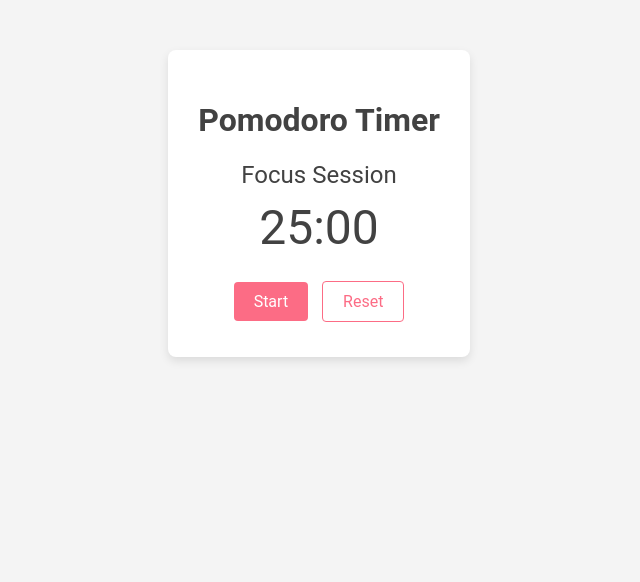
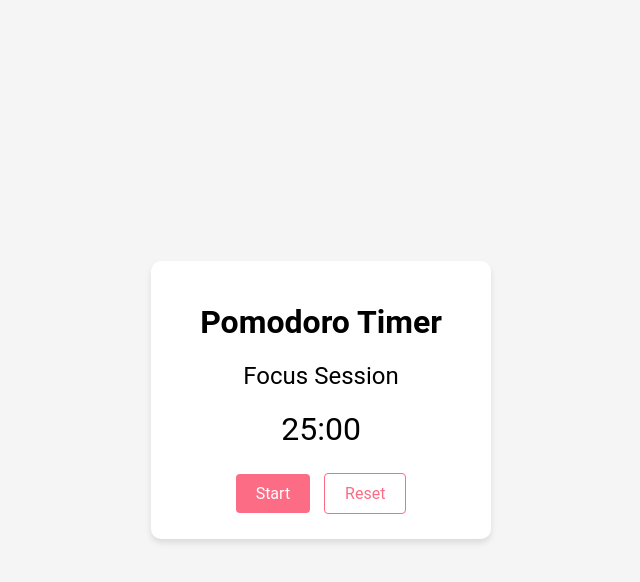
Before and after one commit to cendren/pomodoro, a plain HTML site: page index.html in a window 1280 px wide. Shown: the whole page, without its empty margins (317-957 px from the left). Drawn offline with Linux system fonts and the light colour scheme; a web font is replaced by a local one.

Commit message:
addedsheets

```diff
--- a/index.html
+++ b/index.html
@@ -1,7 +1,7 @@
 <!DOCTYPE html>
 <html lang="en">
 <head>
-  <meta charset="UTF-8" viewport="width=device-width, initial-scale=1.0">
+  <meta name="viewport" content="width=device-width, initial-scale=1.0, maximum-scale=1.0, user-scalable=no">
   <link href="https://fonts.cdnfonts.com/css/roboto" rel="stylesheet">
   <link href="style.css"  rel="stylesheet">
   <script src="script.js" defer></script>
--- /dev/null
+++ b/style copy.css
@@ -0,0 +1,41 @@
+
+    body {
+      font-family: 'roboto', sans-serif;
+      text-align: center;
+      color: #424242;
+      margin-top: 50px;
+      background: #f4f4f4;
+    }
+    #container {
+      background: white; /* Changed background color to pink */
+      padding: 30px;
+      border-radius: 8px;
+      display: inline-block;
+      box-shadow: 0 4px 10px rgba(0,0,0,0.1);
+    }
+    #sessionLabel {
+      font-size: 24px;
+      margin-bottom: 10px;
+    }
+    #timer {
+      font-size: 48px;
+      margin-bottom: 20px;
+    }
+    button {
+      font-family: 'roboto', sans-serif;
+      font-size: 16px;
+      padding: 10px 20px;
+      margin: 5px;
+      border: none;
+      border-radius: 4px;
+      cursor: pointer;
+    }
+    #startPause {
+      background-color: #fc6c85;
+      color: #fff;
+    }
+    #reset {
+      background-color: white;
+      color: #fc6c85;
+      border: #fc6c85 1px solid;
+    }
--- a/style.css
+++ b/style.css
@@ -1,25 +1,34 @@
 
-    body {
-      font-family: 'roboto', sans-serif;
-      text-align: center;
-      color: #424242;
-      margin-top: 50px;
-      background: #f4f4f4;
-    }
-    #container {
-      background: white; /* Changed background color to pink */
-      padding: 30px;
-      border-radius: 8px;
-      display: inline-block;
-      box-shadow: 0 4px 10px rgba(0,0,0,0.1);
-    }
+body {
+  margin: 0; /* Remove default margins */
+  padding: 0; /* Remove default padding */
+  height: 100vh; /* Make the body take up the full viewport height */
+  width: 100vw; /* Make the body take up the full viewport width */
+  font-family: 'Roboto', sans-serif; /* Ensure font is applied */
+  background-color: #f5f5f5; /* Optional: Add a background color */
+  display: flex; /* Use flexbox to center content */
+  justify-content: center; /* Center horizontally */
+  align-items: center; /* Center vertically */
+  overflow: hidden; /* Prevent scrolling if not needed */
+}
+
+#container {
+  text-align: center; /* Center text inside the container */
+  padding: 20px; /* Add some padding for readability */
+  background-color: white; /* Match your current design */
+  border-radius: 10px; /* Match your current design */
+  box-shadow: 0 4px 6px rgba(0, 0, 0, 0.1); /* Optional: Add shadow for depth */
+  width: 90%; /* Make the container responsive, taking up most of the screen */
+  max-width: 300px; /* Limit the maximum width for larger screens */
+}
+
     #sessionLabel {
       font-size: 24px;
       margin-bottom: 10px;
     }
     #timer {
-      font-size: 48px;
-      margin-bottom: 20px;
+      font-size: 2em;
+      margin: 20px 0;
     }
     button {
       font-family: 'roboto', sans-serif;
```
